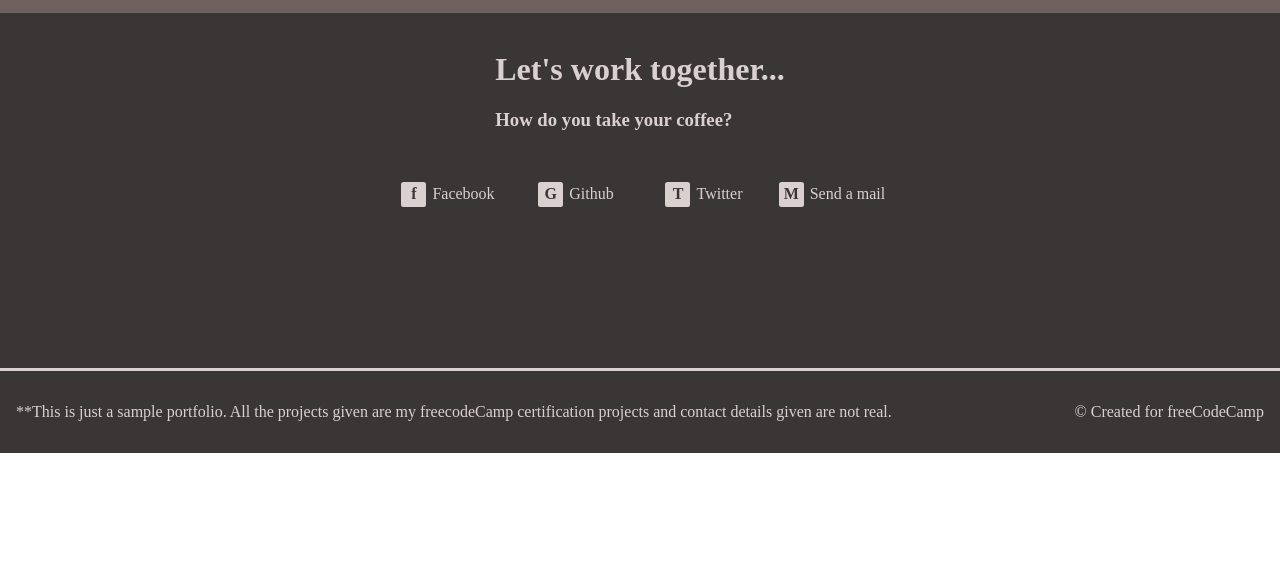
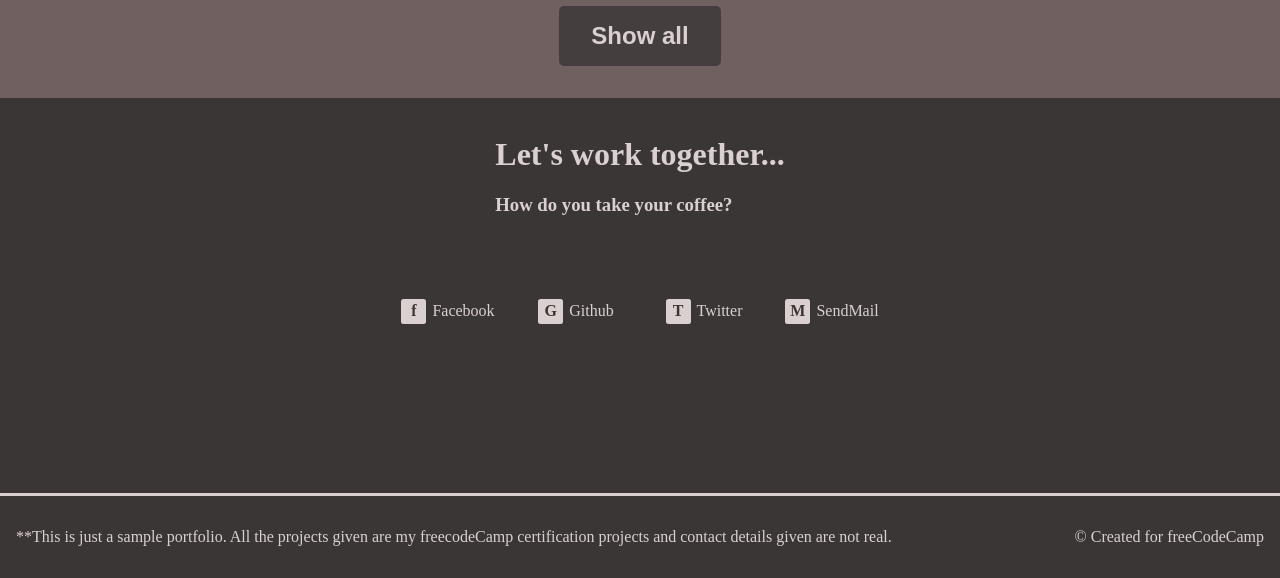
Before and after one commit to Muneera-cod/freecodeCamp_CertificationProject-5, a plain HTML site: page index.html in a window 1280 px wide. Shown: the part 1746-2324 px from the top of the page. Before the commit the page ends 2199 px from the top, so only its background shows below. Drawn offline with Linux system fonts and the light colour scheme.

Commit message:
second commit

```diff
--- a/index.html
+++ b/index.html
@@ -1,3 +1,4 @@
+
 <!DOCTYPE html>
 <html lang="en">
 <head>
@@ -6,17 +7,17 @@
   <link rel="stylesheet" href="styles.css">
   <title> Personal Portfolio Webpage - FreeCodeCamp</title>
 </head>
-  <header>
+
+<body>
+ <header>
     <nav id="navbar">
       <ul>
-        <li><a id="profile-link" href="#about">About</a></li>
-        <li><a id="profile-link" href="#works">Work</a></li>
-        <li><a id="profile-link" href="#contact">Contact</a></li>
+        <li><a  href="#about">About</a></li>
+        <li><a href="#works">Work</a></li>
+        <li><a  href="#contact">Contact</a></li>
       </ul>
     </nav>
   </header>
-<body>
-  <div class="outer-container">
 
   <main>
 
@@ -94,21 +95,20 @@
     <div><h1>Let's work together...</h1>
     <h3>How do you take your coffee?</h3></div>
     <div id="socialmedia">
-      <a href="https://www.facebook.com/freecodecamp" target="_blank"><div><div class="smdiv">f</div>Facebook</div></a>
 
-       <a  href="https://github.com/Muneera-cod" target="_blank"><div>
+      <a href="https://www.facebook.com/freecodecamp"   target="_blank"><div><div class="smdiv">f</div>Facebook</div></a>
+
+       <a href="https://github.com/Muneera-cod" id="profile-link" target="_blank"><div>
         <div class="smdiv">G</div>
         Github</div></a>
 
-       <a href="https://x.com/freecodecamp" target="_blank"><div>
+       <a  href="https://x.com/freecodecamp" target="_blank"><div>
         <div class="smdiv">T</div>Twitter</div></a>
 
-       <a href="https://www.facebook.com/freecodecamp" target="_blank"><div>
-        <div class="smdiv">M</div>
-        Send a mail</div></a>
-    </div>
+      <a  href="https://x.com/freecodecamp" target="_blank" ><div>
+        <div class="smdiv">M</div>SendMail</div></a>
 
-    </div>
+    </div></div>
 
      <div id="lastdiv">
 
@@ -116,6 +116,6 @@
        <p>© Created for freeCodeCamp </p>
      </div>
   </footer>
-  </div>
+
   </body>
   </html>
--- a/styles.css
+++ b/styles.css
@@ -3,13 +3,6 @@ body{
 }
 *{
   box-sizing:border-box;
-}
-.outer-container{
-  display:grid;
-  grid-template-columns:1fr 1fr 1fr ;
-  grid-template-rows:auto 4fr 1fr;
-
-  grid-template-areas:"header header header" "main main main" "footer footer footer";
 }
 #bgh{
   position:absolute;
@@ -19,10 +12,10 @@ body{
 
   color:rgb(0,0,0,0.1);
 }
-/* header{
+ header{
   grid-area:header;
     background-color:rgb(59, 54, 54);
-} */
+}
 main{
   grid-area:main;
     background-color:rgb(122, 73, 73);
@@ -80,15 +73,18 @@ main{
 #works{
   background:rgb(112, 96, 96);
   text-align:center;
+
 }
 #works hr{
   width:80%;
+  margin-bottom:3rem;
 }
 #works button{
-   margin-block:1rem;
+   margin-block:2rem;
    padding:1rem 2rem;
     background:rgb(59, 54, 54,0.8);
      color:rgb(219, 208, 208);
+     font-size:24px;
      font-weight:700;
      border-radius:5px;
      border:none;
@@ -105,7 +101,7 @@ main{
   grid-template-columns:1fr 1fr 1fr;
   grid-template-rows:auto;
   padding: 2rem;
-  gap:1rem;
+  gap:2rem;
 
 }
 #works h1{
@@ -154,13 +150,15 @@ footer{
  justify-content:space-between;
   flex-direction:column;
   gap:2rem;
+  min-height:30rem;
 }
 footer #firstdiv{
   display:flex;
   align-items:center;
   padding:1rem;
-  gap:2rem;
+  gap:4rem;
   flex-direction:column;
+
 }
 footer #socialmedia{
   display:grid;
@@ -196,6 +194,7 @@ footer #lastdiv{
   align-items:center;
   justify-content:space-between;
   padding:1rem;
+
 
 }
 footer a{
```
Also changed, not shown: style.css (deleted), 1 other file.
